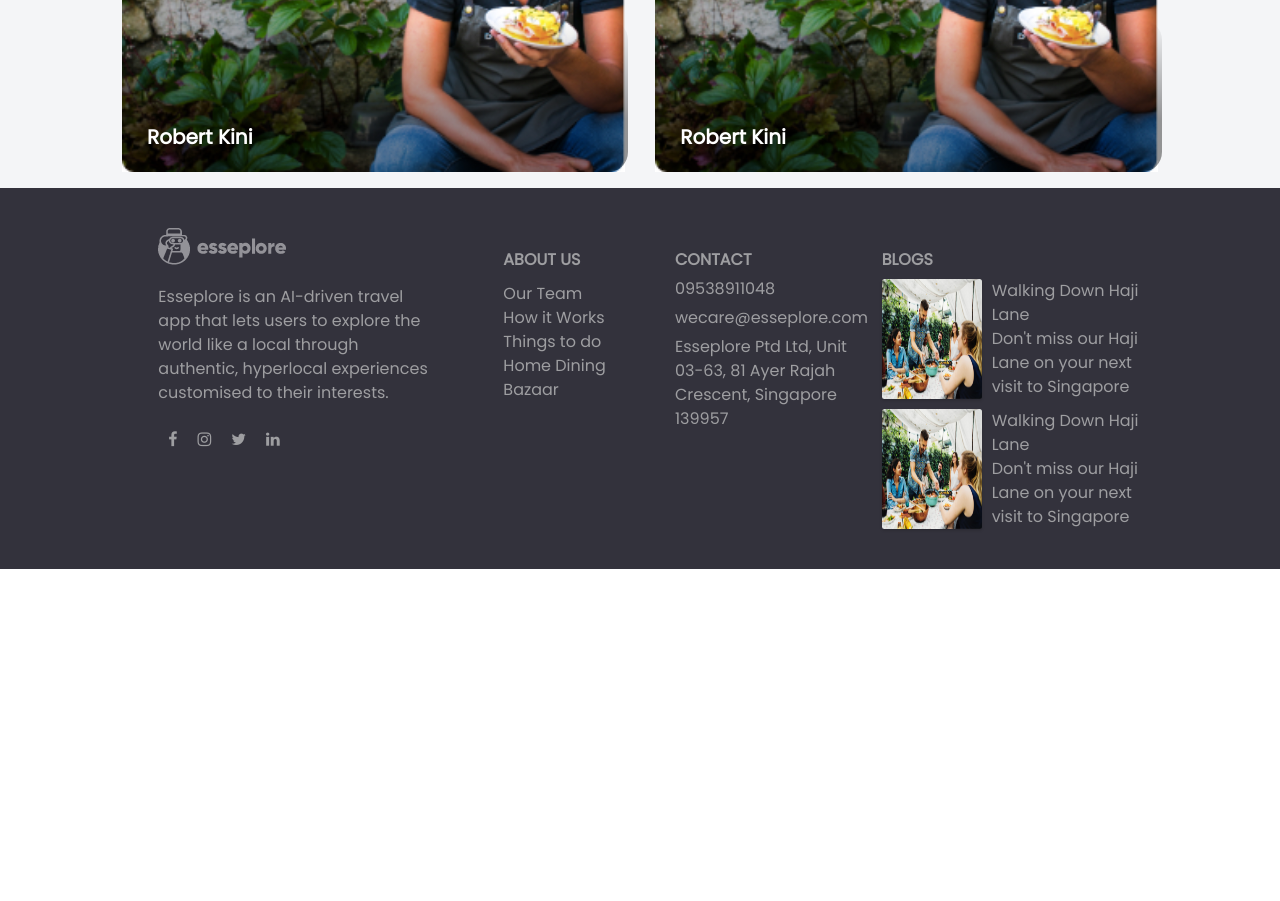
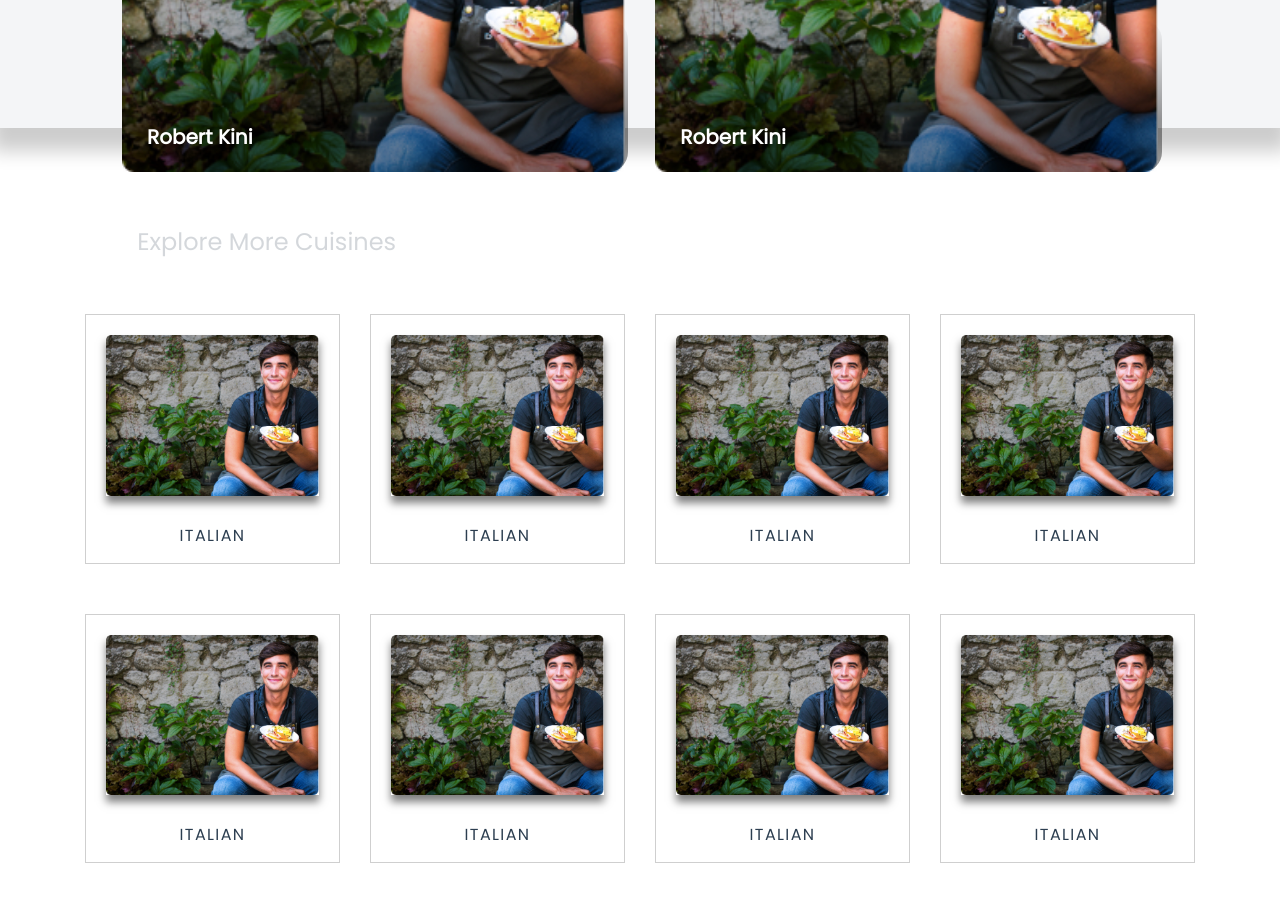
Before and after one commit to yashburad/esseplore, a Vue app: page / in a window 1280 px wide. Shown: the part 3020-3921 px from the top of the page. Before the commit the page ends 3589 px from the top, so only its background shows below. Built offline with nearby package versions, Linux system fonts and the light colour scheme; a web font is replaced by a local one.

Commit message:
HomePage almost finished

```diff
--- a/src/App.vue
+++ b/src/App.vue
@@ -9,7 +9,7 @@
 </template>
 
 <style lang="scss">
-@import url("https://fonts.googleapis.com/css2?family=Poppins&display=swap");
+@import url("https://fonts.googleapis.com/css2?family=Poppins:wght@300;400&display=swap");
 #app {
   // font-family: Avenir, Helvetica, Arial, sans-serif;
   font-family: "Poppins", sans-serif;
--- /dev/null
+++ b/src/components/ExploreCuisines.vue
@@ -0,0 +1,127 @@
+<template>
+  <b-container class="explore-cuisines" fluid>
+    <b-row
+      ><b-col sm="5">
+        <h4>Explore More Cuisines</h4>
+      </b-col>
+    </b-row>
+    <b-container>
+      <b-row>
+        <b-col
+          ><div class="cuisine">
+            <img
+              style="width:100%"
+              src="@/assets/089-e-3341-a-82-d-324-e-8723-ea-9501-ea-34-dc.jpg"
+            />
+            <h5>ITALIAN</h5>
+          </div></b-col
+        >
+        <b-col
+          ><div class="cuisine">
+            <img
+              style="width:100%"
+              src="@/assets/089-e-3341-a-82-d-324-e-8723-ea-9501-ea-34-dc.jpg"
+            />
+            <h5>ITALIAN</h5>
+          </div></b-col
+        ><b-col
+          ><div class="cuisine">
+            <img
+              style="width:100%"
+              src="@/assets/089-e-3341-a-82-d-324-e-8723-ea-9501-ea-34-dc.jpg"
+            />
+            <h5>ITALIAN</h5>
+          </div></b-col
+        ><b-col
+          ><div class="cuisine">
+            <img
+              style="width:100%"
+              src="@/assets/089-e-3341-a-82-d-324-e-8723-ea-9501-ea-34-dc.jpg"
+            />
+            <h5>ITALIAN</h5>
+          </div></b-col
+        >
+      </b-row>
+      <b-row>
+        <b-col
+          ><div class="cuisine">
+            <img
+              style="width:100%"
+              src="@/assets/089-e-3341-a-82-d-324-e-8723-ea-9501-ea-34-dc.jpg"
+            />
+            <h5>ITALIAN</h5>
+          </div></b-col
+        >
+        <b-col
+          ><div class="cuisine">
+            <img
+              style="width:100%"
+              src="@/assets/089-e-3341-a-82-d-324-e-8723-ea-9501-ea-34-dc.jpg"
+            />
+            <h5>ITALIAN</h5>
+          </div></b-col
+        ><b-col
+          ><div class="cuisine">
+            <img
+              style="width:100%"
+              src="@/assets/089-e-3341-a-82-d-324-e-8723-ea-9501-ea-34-dc.jpg"
+            />
+            <h5>ITALIAN</h5>
+          </div></b-col
+        ><b-col
+          ><div class="cuisine">
+            <img
+              style="width:100%"
+              src="@/assets/089-e-3341-a-82-d-324-e-8723-ea-9501-ea-34-dc.jpg"
+            />
+            <h5>ITALIAN</h5>
+          </div></b-col
+        >
+      </b-row>
+    </b-container>
+  </b-container>
+</template>
+
+<script>
+export default {
+  props: {},
+  data: function() {
+    return {};
+  },
+  methods: {},
+};
+</script>
+
+<style>
+.cuisine h5 {
+  letter-spacing: 1.38px;
+  font-weight: 400;
+  margin-top: 30px;
+  font-size: medium;
+}
+
+.cuisine {
+  margin-top: 50px;
+  padding: 20px 20px 10px 20px !important;
+  border: solid 0.3px rgba(18, 18, 18, 0.2);
+}
+
+.cuisine img {
+  box-shadow: 0 6.5px 8px 0 rgba(0, 0, 0, 0.5);
+}
+
+.explore-cuisines {
+  padding-top: 100px;
+  margin-bottom: 200px;
+}
+
+.explore-cuisines h4 {
+  opacity: 0.2;
+}
+
+@media screen and (max-width: 992px) {
+  .explore-cuisines .row {
+    display: block;
+  }
+}
+</style>
--- a/src/components/HomeChef.vue
+++ b/src/components/HomeChef.vue
@@ -2,12 +2,12 @@
   <b-container fluid class="homechefs">
     <b-row
       ><b-col sm="6" style="padding-left:25px;"
-        ><h2 style="font-style:italic; margin-bottom:40px;">
+        ><h2 style="font-style:italic; margin-bottom:-20px;">
           HomeChefs For Hire Near You
         </h2></b-col
       ></b-row
     >
-    <b-row
+    <b-row style="position:relative; top:60px;"
       ><b-col sm="5" offset-md="1" class="mb-3"
         ><div class="homechef-content">
           <p>Robert Kini</p>
@@ -69,6 +69,6 @@ export default {
 .homechefs {
   background-color: #f4f5f7;
   padding: 100px 15px 0px 15px;
-  box-shadow: 0px 14px #f4f5f7;
+  box-shadow: 0px 14px 18px 9px rgba(0, 0, 0, 0.2);
 }
 </style>
--- a/src/views/Home.vue
+++ b/src/views/Home.vue
@@ -49,6 +49,7 @@
     <Experiences />
     <HireAChef :background="style" :url="this.hire" />
     <HomeChef />
+    <ExploreCuisines />
   </div>
 </template>
 
@@ -59,10 +60,18 @@ import DiningEvents from "@/components/DiningEvents.vue";
 import Experiences from "@/components/Experiences.vue";
 import HireAChef from "@/components/HireAChef.vue";
 import HomeChef from "@/components/HomeChef.vue";
+import ExploreCuisines from "@/components/ExploreCuisines.vue";
 
 export default {
   name: "Home",
-  components: { ImageHeader, DiningEvents, Experiences, HireAChef, HomeChef },
+  components: {
+    ImageHeader,
+    DiningEvents,
+    Experiences,
+    HireAChef,
+    HomeChef,
+    ExploreCuisines,
+  },
   data() {
     return {
       add: require("@/assets/dining-3.jpg"),
```
